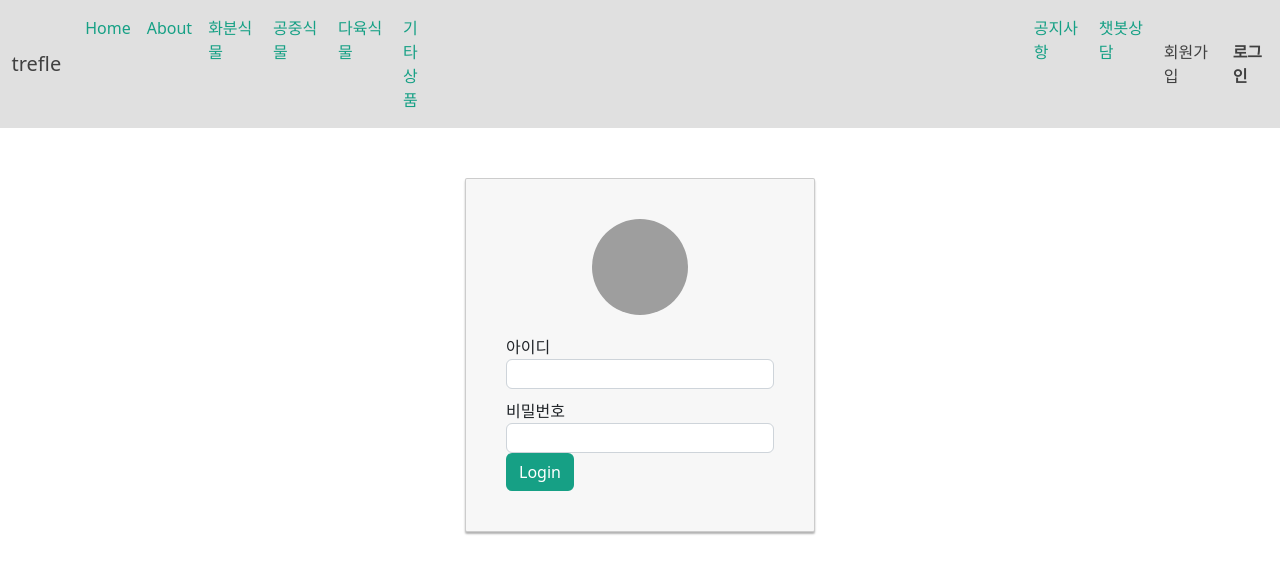
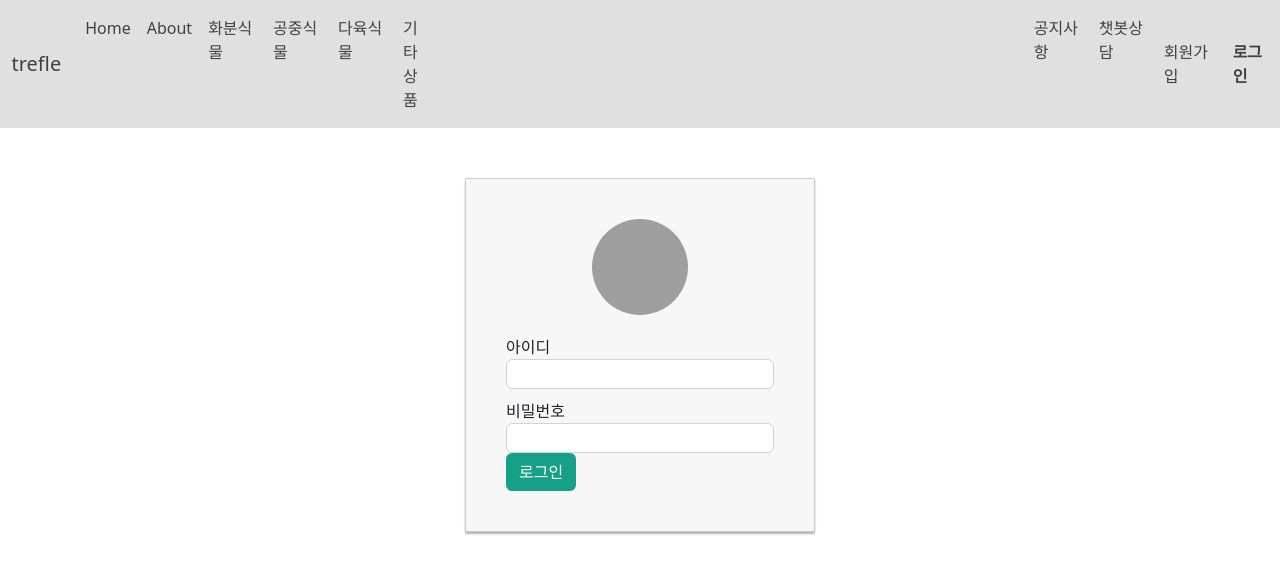
Before and after one commit to hwajin-jo/PlantShop_Front, a Vue app: page /login in a window 1280 px wide. Shown: the top 574 px of the page. Built offline with nearby package versions, Linux system fonts and the light colour scheme; grey boxes are pictures that could not be loaded.

Commit message:
챗봇 url 변경

```diff
--- a/src/App.vue
+++ b/src/App.vue
@@ -5,53 +5,53 @@
       <a href class="navbar-brand" style="color: rgb(64,64,64)" @click.prevent>trefle</a>
       <div class="navbar-nav mr-auto">
         <li class="nav-item">
-          <router-link to="/home" style="color: rgb(22, 160, 133)" class="nav-link">
+          <router-link to="/home" style="color: rgb(64, 64, 64)"  class="nav-link">
             Home
           </router-link>
         </li>
         <li class="nav-item">
-          <router-link to="/about" style="color: rgb(22, 160, 133)" class="nav-link">
+          <router-link to="/about" style="color: rgb(64, 64, 64)" class="nav-link">
             About
           </router-link>
         </li>
         <li class="nav-item" @click="refreshList()">
-          <router-link to="/product/화분식물" style="color: rgb(22, 160, 133)" class="nav-link">
+          <router-link to="/product/화분식물" style="color: rgb(64, 64, 64)" class="nav-link">
             화분식물
           </router-link>
         </li>
         <li class="nav-item" @click="refreshList()">
-          <router-link to="/product/공중식물" style="color: rgb(22, 160, 133)" class="nav-link">
+          <router-link to="/product/공중식물" style="color: rgb(64, 64, 64)" class="nav-link">
             공중식물
           </router-link>
         </li>
         <li class="nav-item" @click="refreshList()">
-          <router-link to="/product/다육식물" style="color: rgb(22, 160, 133)" class="nav-link">
+          <router-link to="/product/다육식물" style="color: rgb(64, 64, 64)" class="nav-link">
             다육식물
           </router-link>
         </li>
         <li class="nav-item" @click="refreshList()">
-          <router-link to="/product/기타상품" style="color: rgb(22, 160, 133); margin-right: 600px;" class="nav-link">
+          <router-link to="/product/기타상품" style="color: rgb(64, 64, 64); margin-right: 600px;" class="nav-link">
             기타상품
           </router-link>
         </li>
         <li class="nav-item">
-          <router-link to="/notice" style="color: rgb(22, 160, 133)" class="nav-link">
+          <router-link to="/notice" style="color: rgb(64, 64, 64)" class="nav-link">
             공지사항
           </router-link>
         </li>
         <li class="nav-item">
-          <router-link to="/chatbot" style="color: rgb(22, 160, 133)" class="nav-link">
+          <router-link to="/chatbot" style="color: rgb(64, 64, 64)" class="nav-link">
             챗봇상담
           </router-link>
         </li>
         <li v-if="showAdminBoard" class="nav-item">
-          <router-link to="/admin" class="nav-link" style="color: rgb(22, 160, 133)">관리자페이지</router-link>
+          <router-link to="/admin" class="nav-link" style="color: rgb(64, 64, 64)">관리자페이지</router-link>
         </li>
         <li class="nav-item">
-          <router-link v-if="showUserBoard" to="/user" class="nav-link" style="color: rgb(22, 160, 133)">마이페이지</router-link>
+          <router-link v-if="showUserBoard" to="/user" class="nav-link" style="color: rgb(64, 64, 64)">마이페이지</router-link>
         </li>
         <li class="nav-item">
-          <router-link v-if="showUserBoard" to="/cart" class="nav-link" style="color: rgb(22, 160, 133)"  class-active="active">장바구니</router-link>
+          <router-link v-if="showUserBoard" to="/cart" class="nav-link" style="color: rgb(64, 64, 64)"  class-active="active">장바구니</router-link>
         </li>
       </div>
       <div v-if="!currentUser" class="navbar-nav ml-auto">
@@ -119,5 +119,9 @@ export default {
 <style scoped>
   .router-link-active{
    font-weight: bold;
+
 }
+
+
+
 </style>
--- a/src/views/ChatbotView.vue
+++ b/src/views/ChatbotView.vue
@@ -18,7 +18,7 @@ $(function() {
              type: "post",
              dataType: "text",
              async: false,
-             url: "http://localhost:8090/chatbot",
+             url: "http://localhost:8090/api/chatbot/chatbot/",
              data:
             {
                 query:$('#queryin').val()
--- a/src/views/LoginView.vue
+++ b/src/views/LoginView.vue
@@ -40,7 +40,7 @@
         <div class="form-group">
           <button class="btn btn-block" style="background-color: rgb(22, 160, 133); color: white" :disabled="loading">
             <span v-show="loading" class="spinner-border spinner-border-sm"></span>
-            <span>Login</span>
+            <span>로그인</span>
           </button>
         </div>
         <div class="form-group">
--- a/src/views/ProductDetail.vue
+++ b/src/views/ProductDetail.vue
@@ -4,7 +4,7 @@
                 <div class="d-flex detail-mt-md">
                     <div class="repImgDiv">
 
-                        <img :src="`http://localhost:8090/api/product/files/${currentProduct.pimg1}`" class="img-size">
+                        <img :src="currentProduct.pimg1" class="img-size">
                     </div>
                     <div class="h4 product_name">{{currentProduct.pname}}</div>
 
--- a/src/views/cart_customer.vue
+++ b/src/views/cart_customer.vue
@@ -11,7 +11,7 @@
         <div>
           <label id="cart_image"
             ><img
-              :src="`http://localhost:8090/api/product/files/${cart.product.pimg1}`"
+              :src="cart.product.pimg1"
               style="width: 200px; height: 240px; float: left"
           /></label>
         </div>
--- a/src/views/orderconfirm_customer.vue
+++ b/src/views/orderconfirm_customer.vue
@@ -14,8 +14,9 @@
             <tbody v-for="(cart, index) in cartList" :key="index">
                 <tr >
                     <td style="border: 1px solid black;">{{index+1}}</td>
-                    <td style="border: 1px solid black;"><img
-              :src="currentCart.product.pimg1"
+                    <td style="border: 1px solid black;">
+                        <img
+              :src="cart.product.pimg1"
               style="width: 140px; height: 140px; float: left"
           /></td>
                     <td style="border: 1px solid black;">{{cart.product.pname}}</td>
@@ -178,7 +179,7 @@
                     console.log(e);
                 });
                 },
-            addOrder(){
+                addOrder(){
                     var idToken = window.localStorage.getItem("user");
                     var jsonTokenpar = JSON.parse(idToken);
                     this.username = jsonTokenpar.username;
```
